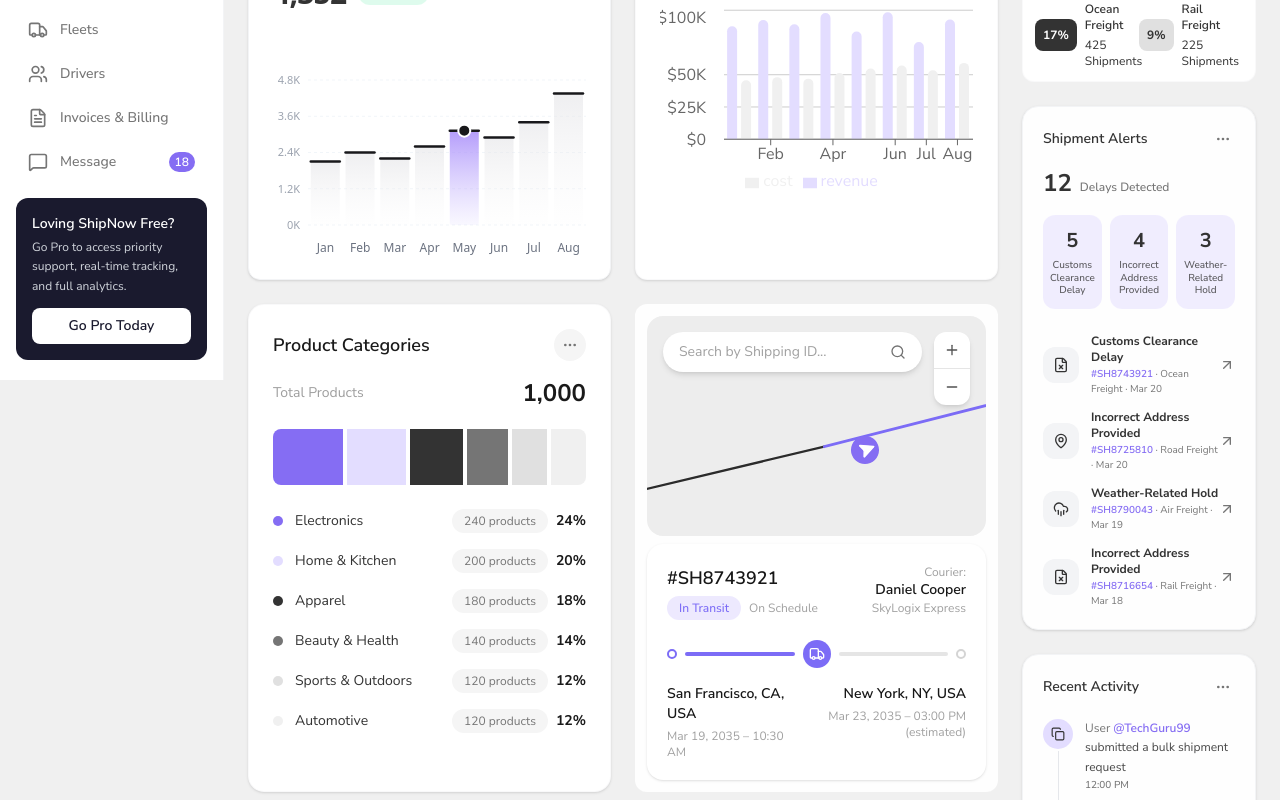
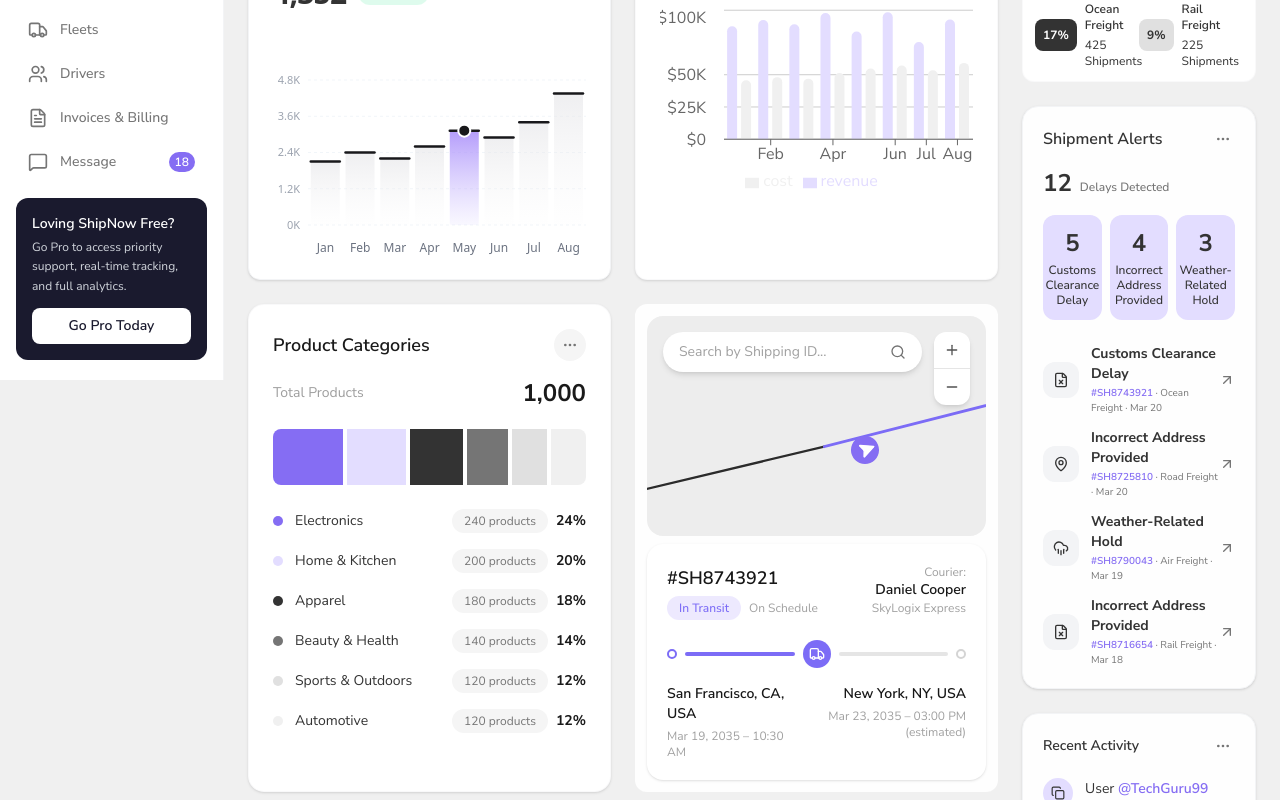
Before and after one commit to gmnayem631/ship-now, a Next.js app: page / in a window 1280 px wide. Shown: the part 420-1220 px from the top of the page. Built offline with nearby package versions, Linux system fonts and the light colour scheme.

Commit message:
feat: enhance layout responsiveness and improve styling in Dashboard components

```diff
--- a/app/(dashboard)/layout.tsx
+++ b/app/(dashboard)/layout.tsx
@@ -6,7 +6,7 @@ export default function DashboardLayout({ children }: { children: ReactNode }) {
   return (
     <div className="flex min-h-screen w-full flex-col overflow-x-hidden bg-[#F0F0F0] md:flex-row">
       <Sidebar />
-      <div className="flex flex-1 flex-col">
+      <div className="flex flex-1 flex-col md:pl-16 xl:pl-56">
         <main className="w-full min-w-0 flex-1 overflow-x-hidden p-4 sm:p-6">
           {children}
         </main>
--- a/app/components/dashboard/RecentActivity.tsx
+++ b/app/components/dashboard/RecentActivity.tsx
@@ -84,7 +84,7 @@ export const RecentActivity: React.FC = () => {
               {/* Vertical Connecting Line */}
               {!isLast && (
                 <span
-                  className="absolute top-8 bottom-[-20px] left-[15px] w-[1px] bg-gray-200"
+                  className="absolute top-8 -bottom-5 left-3.75 w-px bg-gray-200"
                   aria-hidden="true"
                 />
               )}
@@ -95,15 +95,13 @@ export const RecentActivity: React.FC = () => {
                   item.iconBg === "purple" ? "bg-[#E3DDFF]" : "bg-gray-200/80"
                 }`}
               >
-                <Icon className="h-3.5 w-3.5 stroke-[2]" />
+                <Icon className="h-3.5 w-3.5 stroke-2" />
               </div>
 
               {/* Activity Details */}
-              <div className="space-y-0.5 text-xs">
+              <div className="space-y-0.5 text-sm">
                 <p className="leading-relaxed text-[#333]">
-                  <span className="font-normal text-[#757575]">
-                    {item.role}{" "}
-                  </span>
+                  <span className="font-normal">{item.role} </span>
                   <span className="font-semibold text-[#856DF3]">
                     {item.username}
                   </span>{" "}
--- a/app/components/dashboard/ShipmentAlerts.tsx
+++ b/app/components/dashboard/ShipmentAlerts.tsx
@@ -69,7 +69,7 @@ export const ShipmentAlerts: React.FC = () => {
     <div className="space-y-4 rounded-2xl border border-gray-100 bg-[#FEFEFE] p-5 shadow-sm">
       {/* Header */}
       <div className="flex items-center justify-between">
-        <h3 className="text-sm font-semibold text-[#333]">Shipment Alerts</h3>
+        <h3 className="text-base font-semibold text-[#333]">Shipment Alerts</h3>
         <button className="rounded-md p-1 text-[#757575] transition-colors hover:bg-gray-100 hover:text-[#333]">
           <MoreHorizontal className="h-4 w-4" />
         </button>
@@ -88,10 +88,10 @@ export const ShipmentAlerts: React.FC = () => {
         {summaryBoxes.map((box, idx) => (
           <div
             key={idx}
-            className="flex flex-col items-center justify-center space-y-1 rounded-xl bg-[#E3DDFF]/50 p-3 text-center"
+            className="flex flex-col items-center justify-center space-y-1 rounded-xl bg-[#E3DDFF] p-3 text-center"
           >
-            <span className="text-xl font-bold text-[#333]">{box.count}</span>
-            <span className="text-[10px] leading-tight font-medium text-[#333]/80">
+            <span className="text-2xl font-bold text-[#333]">{box.count}</span>
+            <span className="text-[12px] leading-tight font-medium text-[#333]">
               {box.label}
             </span>
           </div>
@@ -110,12 +110,12 @@ export const ShipmentAlerts: React.FC = () => {
               <div className="flex items-center space-x-3">
                 {/* Icon Container */}
                 <div className="shrink-0 rounded-xl bg-gray-100 p-2.5 text-[#333]">
-                  <Icon className="h-4 w-4 stroke-[2]" />
+                  <Icon className="h-4 w-4 stroke-2" />
                 </div>
 
                 {/* Details */}
                 <div>
-                  <h4 className="text-xs font-bold text-[#333]">
+                  <h4 className="text-sm font-bold text-[#333]">
                     {item.title}
                   </h4>
                   <p className="mt-0.5 text-[10px] text-[#757575]">
--- a/app/components/layouts/Sidebar.tsx
+++ b/app/components/layouts/Sidebar.tsx
@@ -18,9 +18,6 @@ const Sidebar = () => {
 
   return (
     <>
-      {/* -------------------------------------------------------------
-          1. MOBILE TOP NAVIGATION BAR (Visible on < md screens)
-         ------------------------------------------------------------- */}
       <div className="flex items-center justify-between border-b border-gray-100 bg-white px-4 py-3 md:hidden">
         <div className="flex items-center gap-2">
           <ShipNowLogo />
@@ -38,9 +35,6 @@ const Sidebar = () => {
         </button>
       </div>
 
-      {/* -------------------------------------------------------------
-          2. MOBILE DRAWER SLIDEOVER MENU (Visible when toggled on mobile)
-         ------------------------------------------------------------- */}
       {mobileMenuOpen && (
         <div className="fixed inset-0 z-50 flex md:hidden">
           {/* Backdrop */}
@@ -81,10 +75,7 @@ const Sidebar = () => {
         </div>
       )}
 
-      {/* -------------------------------------------------------------
-          3. RESPONSIVE SIDEBAR (COLLAPSED ON TABLET, EXPANDED ON DESKTOP)
-         ------------------------------------------------------------- */}
-      <aside className="sticky top-0 hidden h-screen w-16 shrink-0 flex-col border-r border-gray-100 bg-white px-2 py-5 transition-all duration-300 md:flex xl:w-56 xl:px-4">
+      <aside className="hidden h-screen w-16 shrink-0 flex-col border-r border-gray-100 bg-white px-2 py-5 transition-all duration-300 md:fixed md:inset-y-0 md:left-0 md:z-30 md:flex xl:w-56 xl:px-4">
         {/* Logo Section */}
         <div className="flex items-center justify-center gap-2.5 xl:justify-start">
           <ShipNowLogo />
```
